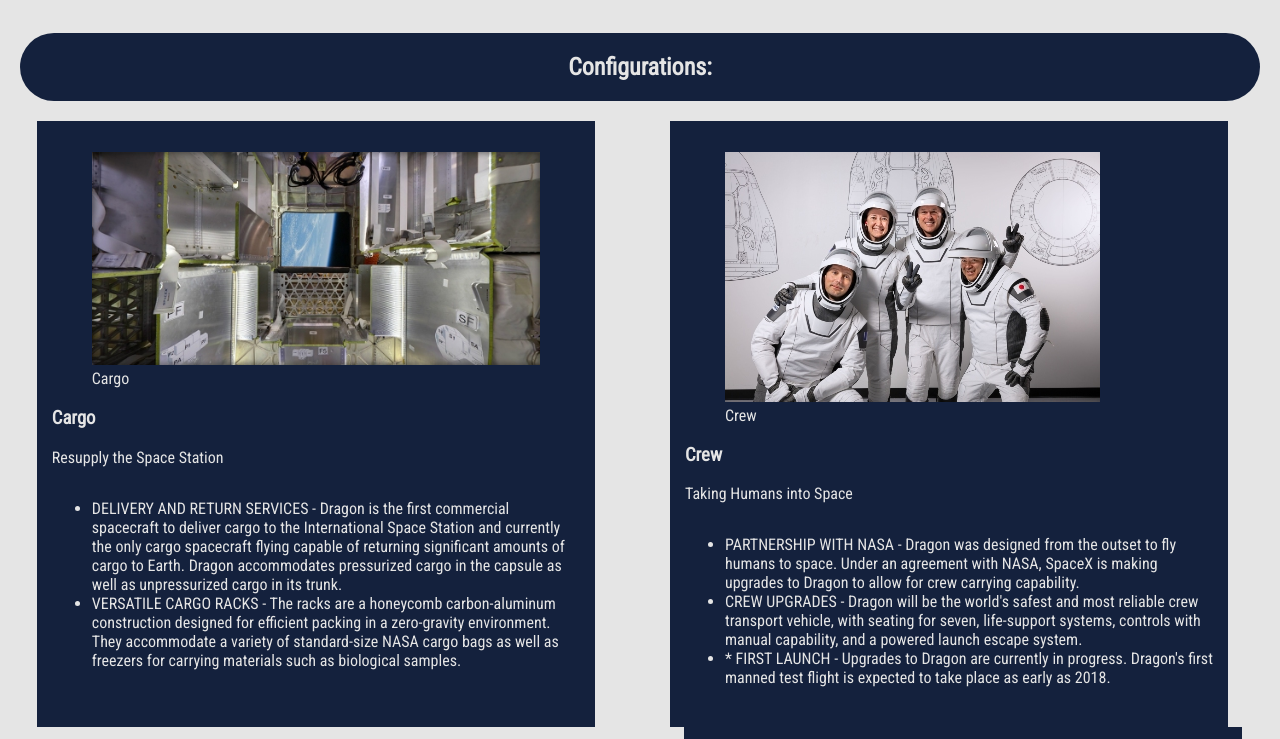
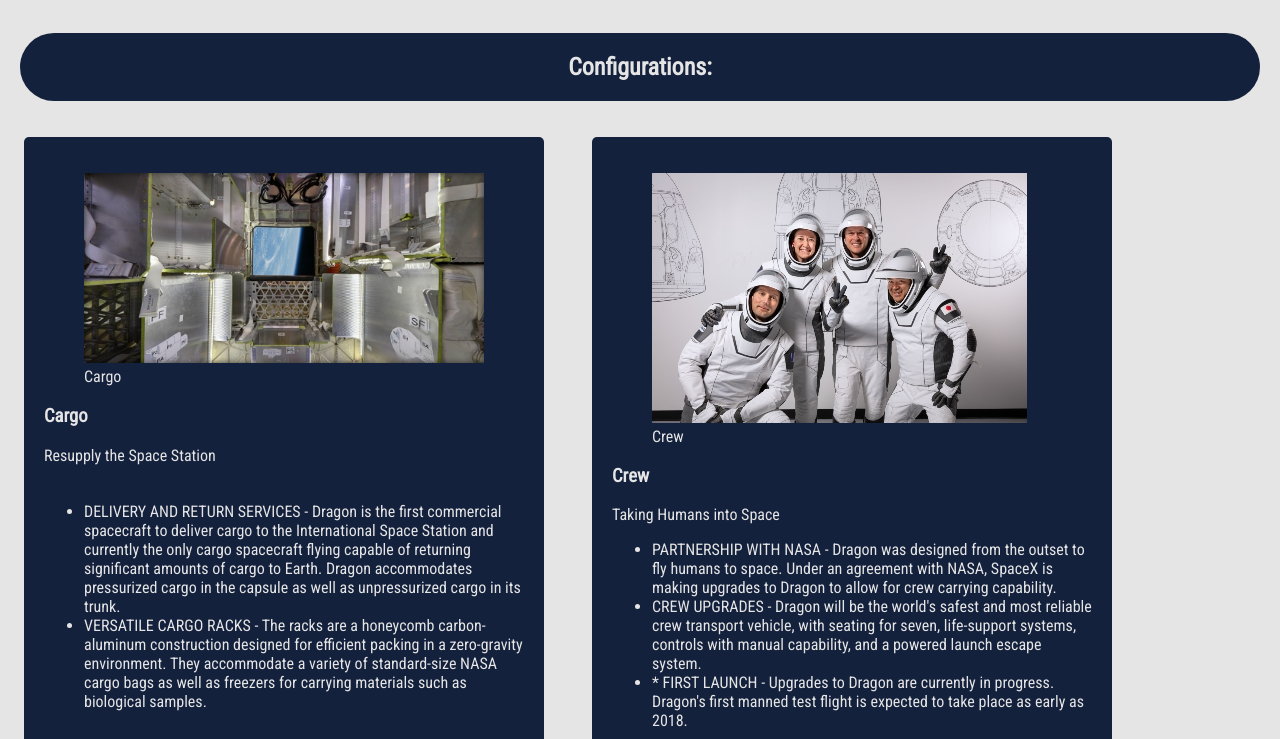
Before and after one commit to DeratM/ifsc-1310, a plain HTML site: page spacex-v2/index.html in a window 1280 px wide. Shown: the part 700-1439 px from the top of the page. Drawn offline with Linux system fonts and the light colour scheme.

Commit message:
final update?

```diff
--- a/spacex-v2/assets/style/style.css
+++ b/spacex-v2/assets/style/style.css
@@ -118,33 +118,41 @@ th, td{
 
 article.post{
     background-color: #14213D;
-    padding: 15px;
-    margin-bottom: 20px;
-    display:inline-flex;
-    flex-direction: column;
+    padding: 20px;
+    border-radius: 5px;
+    display:flex;
+    flex-flow:row wrap;
 
 }
 
   #box-1{
-    width: 33rem;
+    width: 30rem;
     height: 36rem;
     float:left;
-    margin: 0 2.3rem;
+    margin: 1rem 1.5rem;
+
+    flex-grow:1;
   }
 
 
   #box-2{
     clear:both;
-    width: 33rem;
+    display: inline-block;
+    width: 30rem;
     height: 36rem;
-    margin: 0 2.4rem;
+    margin: 1rem 1.5rem;
+
+    flex-grow:1;
+
   }
 
   #box-3{
-    width: 33rem;
+    width: 30rem;
     height: 36rem;
     float:right;
-    margin: 0 2.4rem;
+    margin: 1rem 1.5rem;
+
+    flex-grow:1;
   }
 
 
```
